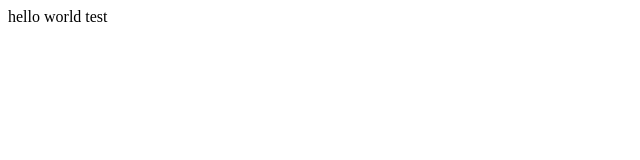
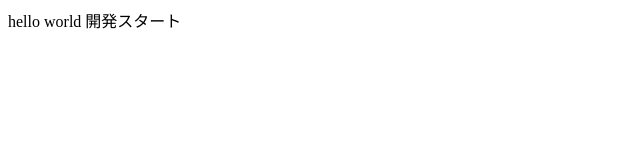
Before and after one commit to bakajaan/bakajaan.github.io, a plain HTML site: page index.html in a window 1280 px wide. Shown: the whole page, without its empty margins (0-640 px from the left). Drawn offline with Linux system fonts and the light colour scheme.

Commit message:
developブランチ運用開始

```diff
--- a/index.html
+++ b/index.html
@@ -8,7 +8,7 @@
 </head>
 
 <body>
-  hello world test
+  hello world 開発スタート
 </body>
 
 </html>
```
